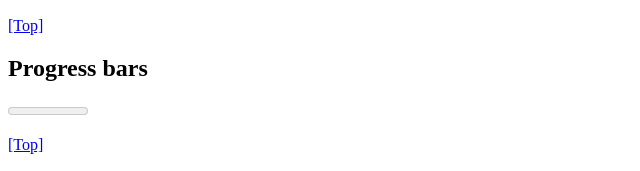
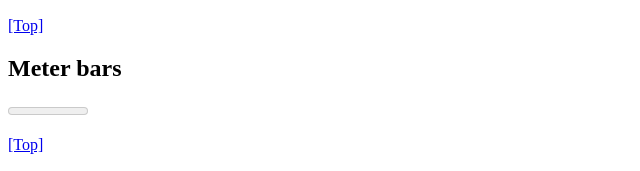
Before and after one commit to cbracco/html5-test-page, a plain HTML site: page index.html in a window 1280 px wide. Shown: the part 5326-5497 px from the top of the page, 0-640 px from the left. Drawn offline with Linux system fonts and the light colour scheme.

Commit message:
forgot to change title

```diff
--- a/index.html
+++ b/index.html
@@ -301,7 +301,7 @@
                 </article>
 
                 <article id="embedded__meter">
-                    <header><h2>Progress bars</h2></header>
+                    <header><h2>Meter bars</h2></header>
                     <div><meter>meter</meter></div>
                     <footer><p><a href="#top">[Top]</a></p></footer>
                 </article>
```
